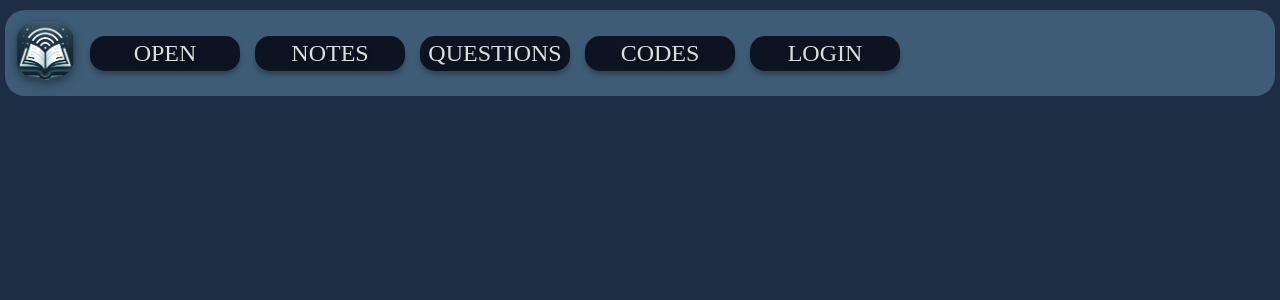
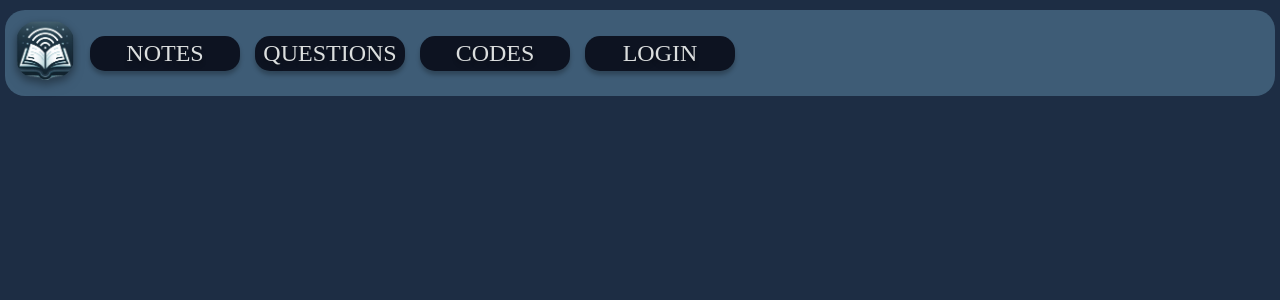
Before and after one commit to PZSP2-translator/lecture-translator, a React (Create React App) app in the folder frontend/: page /notes in a window 1280 px wide. Shown: the top 300 px of the page. Built offline with nearby package versions, Linux system fonts and the light colour scheme.

Commit message:
Remove Open button from Header

```diff
--- a/frontend/src/components/Header.js
+++ b/frontend/src/components/Header.js
@@ -2,18 +2,11 @@ import React from 'react';
 import './Header.css';
 import logoImage from './pzsp2icon.png';
 import { Link, useNavigate  } from 'react-router-dom';
-import { openFile } from './openFile';
 import {useUser} from './UserContext';
 
-const Header = ({ setNotes }) => {
+const Header = () => {
   const navigate = useNavigate();
   const { user, logout } = useUser();
-  const handleOpen = () => {
-    openFile((content) => {
-      navigate("/notes");
-      setNotes(content);
-    });
-  }
 
   const handleLogout = () => {
     logout()
@@ -28,9 +21,6 @@ const Header = ({ setNotes }) => {
         <Link to="/">
           <img src={logoImage} alt="Home" className="image" />
         </Link>
-          <div className="frame">
-            <div className="link" onClick={handleOpen}>Open</div>
-          </div>
           <Link to="/notes/-1" className='no-underscore'>
             <div className="frame">
               <div className="link">Notes</div>
--- a/frontend/src/components/LectureView.js
+++ b/frontend/src/components/LectureView.js
@@ -89,18 +89,14 @@ const LectureView = ({ notes, setNotes }) => {
     const exportToPDF = async () => {
         const editor = quillRef.current.getEditor().root;
 
-        // Temporarily expand the editor to ensure all content is captured
         editor.style.height = 'auto';
         editor.style.overflow = 'visible';
 
-        // Wait for styles to take effect
         await new Promise(resolve => setTimeout(resolve, 100));
 
-        // Calculate full height of the content
         const fullHeight = editor.scrollHeight;
         const fullWidth = editor.scrollWidth;
 
-        // Use html2canvas to snapshot the full content
         const canvas = await html2canvas(editor, {
           scale: 2,
           logging: true,
@@ -111,7 +107,6 @@ const LectureView = ({ notes, setNotes }) => {
           height: fullHeight
         });
 
-        // Restore editor styles if necessary
         editor.style.height = '';
         editor.style.overflow = '';
 
@@ -122,17 +117,15 @@ const LectureView = ({ notes, setNotes }) => {
           format: 'a4'
         });
 
-        const imgWidth = 210; // A4 width in mm
+        const imgWidth = 210;
         const imgHeight = (canvas.height * imgWidth) / canvas.width;
 
         let heightLeft = imgHeight;
         let position = 0;
 
-        // Add the initial image to PDF
         pdf.addImage(imgData, 'JPEG', 0, position, imgWidth, imgHeight);
-        heightLeft -= 297; // A4 height in mm
+        heightLeft -= 297;
 
-        // Handle content that spans multiple pages
         while (heightLeft > 0) {
           position = heightLeft - imgHeight;
           pdf.addPage();
```
